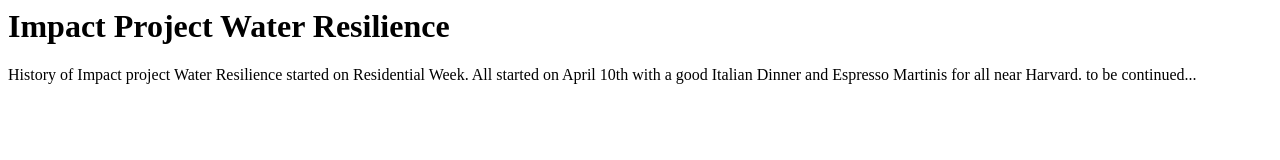
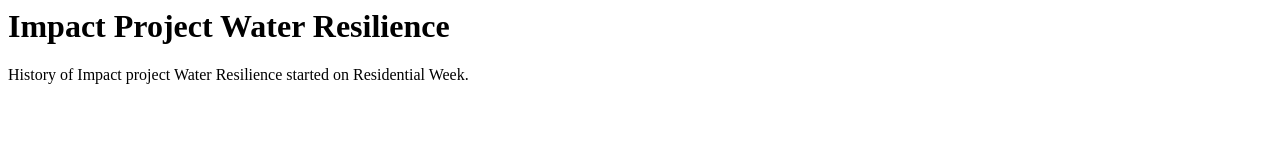
Before and after one commit to SvenEndres/MITProject1, a plain HTML site: page index.html in a window 1280 px wide. Drawn offline with Linux system fonts and the light colour scheme.

Commit message:
Update index.html
Shorter text

```diff
--- a/index.html
+++ b/index.html
@@ -1,4 +1,4 @@
 <html>
 <h1> Impact Project Water Resilience </h1>
-<p>History of Impact project Water Resilience started on Residential Week. All started on April 10th with a good Italian Dinner and Espresso Martinis for all near Harvard. to be continued... </p>
+<p>History of Impact project Water Resilience started on Residential Week. </p>
 </html>
```
